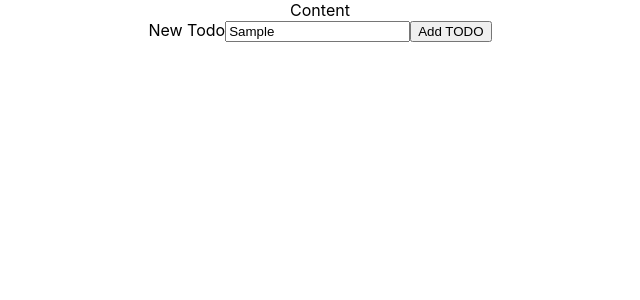
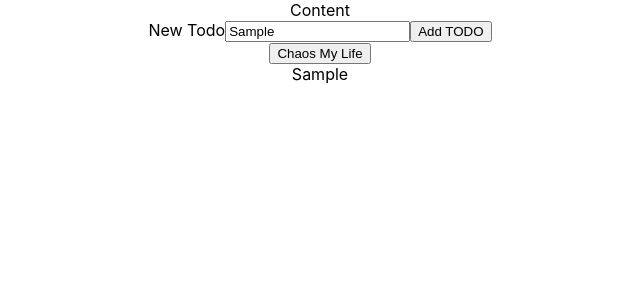
Before and after one commit to JarrodKane/Chaos-TODO, a React (Create React App) app: page / in a window 1280 px wide. Both pictures are taken after typing "Sample" into the empty fields and a click on the button "Add TODO". Shown: the top 300 px of the page, without its empty margins (320-960 px from the left). Built offline with nearby package versions, Linux system fonts and the light colour scheme.

Commit message:
Added in Durstenfeld Shuffle for Chaos, and Todo component

```diff
--- /dev/null
+++ b/src/components/Todo.js
@@ -0,0 +1,13 @@
+import React from "react";
+
+const Todo = props => {
+  const { todo } = props;
+
+  return (
+    <div>
+      <div>{todo}</div>
+    </div>
+  );
+};
+
+export default Todo;
--- a/src/containers/TodoList.js
+++ b/src/containers/TodoList.js
@@ -2,8 +2,9 @@ import React, { Component } from "react";
 import { connect } from "react-redux";
 
 import TodoForm from "./TodoForm";
+import Todo from "../components/Todo";
 
-import { AddTodo } from "../state/actions/todoAction";
+import { AddTodo, Chaos } from "../state/actions/todoAction";
 
 //mapping all state to props
 const mapStateToProps = state => ({
@@ -11,16 +12,27 @@ const mapStateToProps = state => ({
 });
 
 const mapDispatchToProps = dispatch => ({
-  todoAction: () => dispatch(AddTodo())
+  todoAction: () => dispatch(AddTodo()),
+  startChaos: () => dispatch(Chaos())
 });
 
 class TodoList extends Component {
+  handleChaos = () => {
+    this.props.startChaos();
+  };
+
   render() {
-    const { input } = this.props;
+    const { todoList } = this.props.todoReducer;
+    console.log(todoList);
+    let toDoDisplay = todoList;
+    const listing = toDoDisplay.map(todo => <Todo todo={todo} />);
+
+    // const {} = this.props;
     return (
       <div>
         <TodoForm />
-        {input}
+        <button onClick={this.handleChaos}>Chaos My Life</button>
+        {listing}
       </div>
     );
   }
--- a/src/state/actions/todoAction.js
+++ b/src/state/actions/todoAction.js
@@ -6,3 +6,7 @@ export const changeInput = text => ({
 export const AddTodo = () => ({
   type: "ADD_TODO"
 });
+
+export const Chaos = () => ({
+  type: "CHAOS"
+});
--- a/src/state/reducers/todoReducer.js
+++ b/src/state/reducers/todoReducer.js
@@ -1,6 +1,6 @@
 const initialState = {
   input: "",
-  todoList: ["sd"]
+  todoList: []
 };
 
 export default (state = initialState, action) => {
@@ -21,10 +21,17 @@ export default (state = initialState, action) => {
       return {
         result: action.payload
       };
-    case "SHUFFLE_TODO_LIST":
-      return {
-        result: action.payload
-      };
+    case "CHAOS":
+      //Durstenfeld shuffle
+      let array = state.todoList;
+
+      for (let i = array.length - 1; i > 0; i--) {
+        const j = Math.floor(Math.random() * (i + 1));
+        [array[i], array[j]] = [array[j], array[i]];
+      }
+
+      console.log("CHAOS");
+      return { ...state, todoList: array };
     default:
       return state;
   }
```
